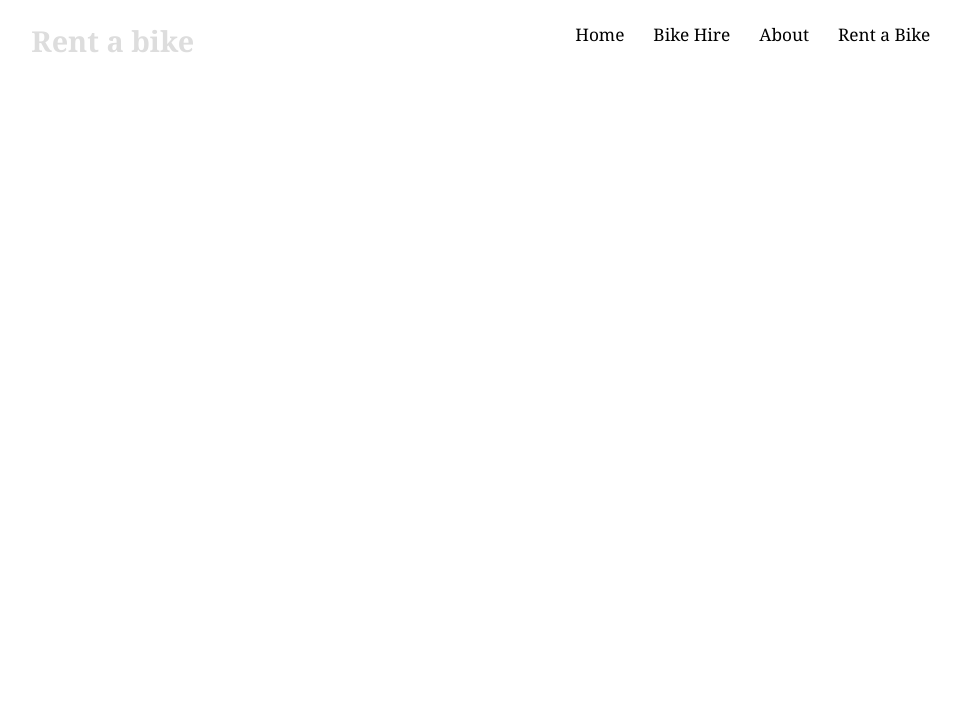
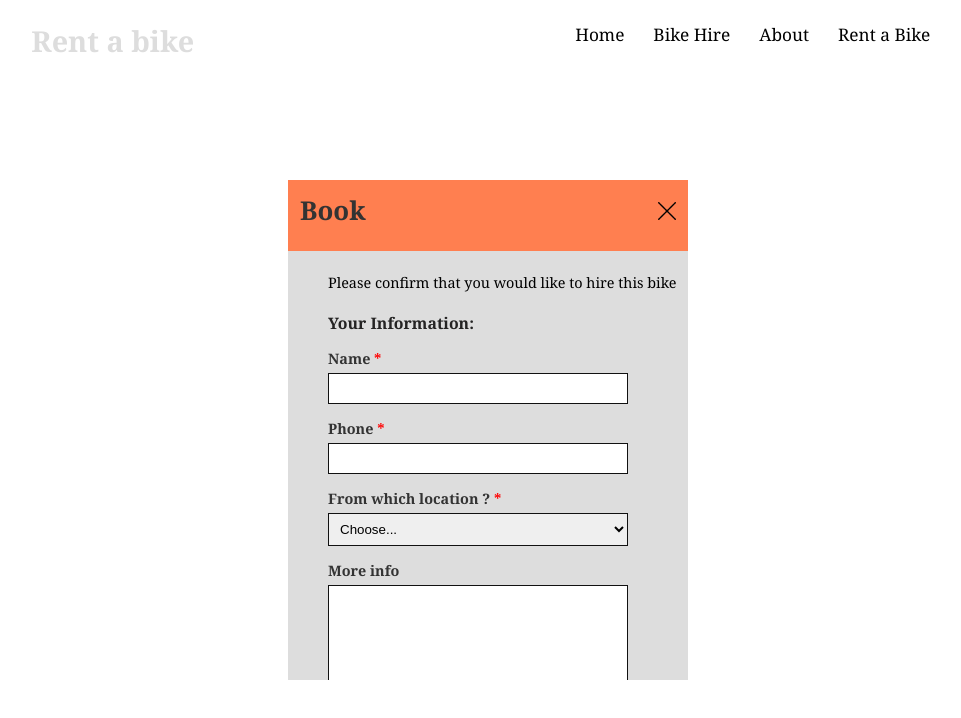
Before and after one commit to MbuguaGeorge/Bike-hire-app, a React (Create React App) app: page /book in a window 1280 px wide. Shown: the top 718 px of the page, without its empty margins (152-1113 px from the left). Built offline with nearby package versions, Linux system fonts and the light colour scheme.

Commit message:
made a booking page for hiring the bike

```diff
--- a/src/App.js
+++ b/src/App.js
@@ -4,6 +4,7 @@ import '../src/component/signup.css'
 import '../src/component/login.css'
 import '../src/component/bike_rental.css'
 import '../src/component/about.css'
+import '../src/component/booking.css'
 import Main from './component/main.js'
 import Header from './component/header'
 
--- /dev/null
+++ b/src/component/booking.css
@@ -0,0 +1,97 @@
+.bike__booking{
+    display: flex;
+    flex-direction: column;
+    align-items: center;
+    margin-top: 100px;
+    margin-bottom: 100px;
+}
+
+.booking__container{
+    width: 400px;
+    height: 500px;
+    background-color: #ddd;
+    display: flex;
+    flex-direction: column;
+}
+
+.booking__details{
+    overflow-y: scroll;
+    margin-left: 30px;
+}
+
+.booking__container header{
+    background-color: coral;
+    padding: 12px;
+}
+
+.booking__container header ol{
+    list-style: none;
+    display: flex;
+    justify-content: space-between;
+    align-items: baseline;
+}
+
+.booking__container header ol li img{
+    width: 18px;
+    cursor: pointer;
+}
+
+.booking__details main h3{
+    margin-top: 20px;
+    color: rgb(36, 35, 35);
+    font-size: 1.1rem;
+}
+
+.booking__details main ul li{
+    margin-top: 15px;
+}
+
+.booking__details main ul li h4{
+    font-size: 1rem;
+}
+
+.booking__details input[type="text"]{
+    margin-top: 5px;
+    padding: 7px;
+    border: 1px #111 solid;
+    width: 300px;
+}
+
+.booking__details ul li h4 span{
+    text-align: unset;
+    color: red;
+}
+
+.booking__details main ul li select{
+    width: 300px;
+    margin-top: 5px;
+    padding: 7px;
+    border: 1px #111 solid;
+}
+
+.booking__details main ul li textarea{
+    width: 300px;
+    height: 120px;
+    margin-top: 5px;
+    padding: 7px;
+    border: 1px #111 solid;
+}
+
+.booking__details main ol{
+    list-style: none;
+    display: flex;
+    justify-content: space-between;
+    width: 30vh;
+    margin-top: 20px;
+}
+
+.booking__details main ol li button{
+    padding: 10px 25px;
+    cursor: pointer;
+    border-radius: 2px;
+    border: 1px;
+    font-family: Cambria, Cochin, Georgia, Times, 'Times New Roman', serif;
+    font-weight: 700;
+    font-size: 1.2rem;
+    color: #111;
+}
--- /dev/null
+++ b/src/component/booking.js
@@ -0,0 +1,57 @@
+import cancel from '../images/cancel.png'
+
+function Book(){
+    return(
+        <div className="bike__booking" >
+            <div className="booking__container">
+                <header>
+                    <ol>
+                        <li><h2>Book</h2></li>
+                        <li><img src={cancel} alt="cross" /></li>
+                    </ol>
+                </header>
+                <div className="booking__details">
+                    <main>
+                        <p>Please confirm that you would like to hire this bike</p>
+                        <h3>Your Information:</h3>
+                        <ul>
+                            <li>
+                                <h4>Name <span>*</span></h4>
+                                <input type="text" name="name" />
+                            </li>
+                            <li>
+                                <h4>Phone <span>*</span></h4>
+                                <input type="text" name="phone" />
+                            </li>
+                            <li>
+                                <h4>From which location ?  <span>*</span></h4>
+                                <select>
+                                    <option value="choose" >Choose...</option>
+                                    <option value="college">College Campus</option>
+                                    <option value="market">Market</option>
+                                    <option value="nyawita">Nyawita</option>
+                                    <option value="gv">Green Valley</option>
+                                    <option value="botanic">Botanic</option>
+                                </select>
+                            </li>
+                            <li>
+                                <h4>More info</h4>
+                                <textarea />
+                            </li>
+                        </ul>
+                        <ol>
+                            <li>
+                                <button style={{color: "white", backgroundColor: "coral" }} >Book</button>
+                            </li>
+                            <li>
+                                <button>Cancel</button>
+                            </li>
+                        </ol>
+                    </main>
+                </div>
+            </div>
+        </div>
+    )
+}
+
+export default Book;
--- a/src/component/main.js
+++ b/src/component/main.js
@@ -7,6 +7,7 @@ import Rent from './bike_rental'
 import About from './about'
 import Rent_Bike from './rent_a_bike'
 import Provider from './provider'
+import Book from './booking'
 
 const Main = () => (
 
@@ -18,6 +19,7 @@ const Main = () => (
         <Route path="/about" component={About} />
         <Route path="/rent_a_bike" component={Rent_Bike} />
         <Route path="/providers" component={Provider} />
+        <Route path="/book" component={Book} />
     </Switch>
 )
 
```
Also changed, not shown: src/App.css (line endings or trailing spaces), src/images/cancel.png (added).
